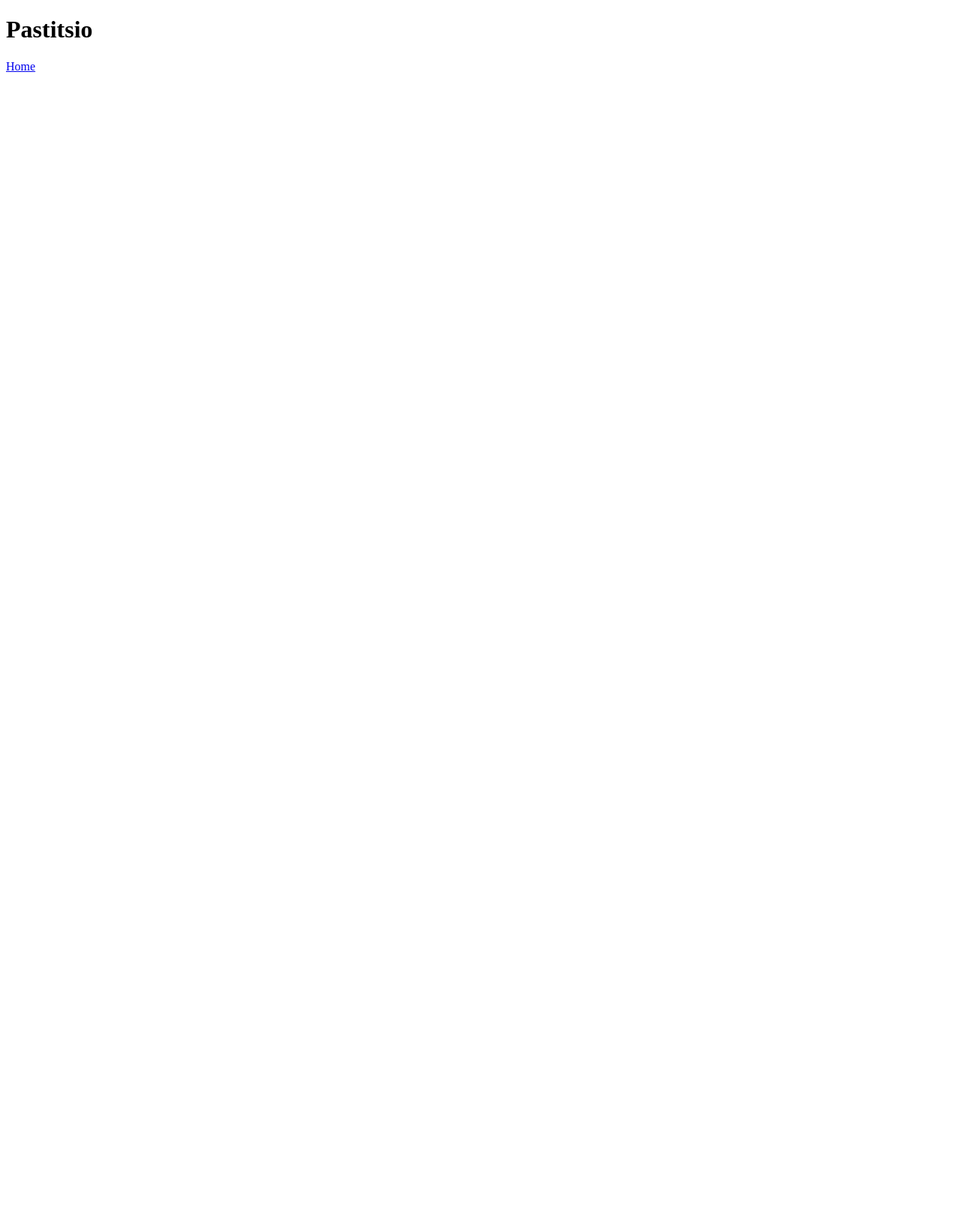
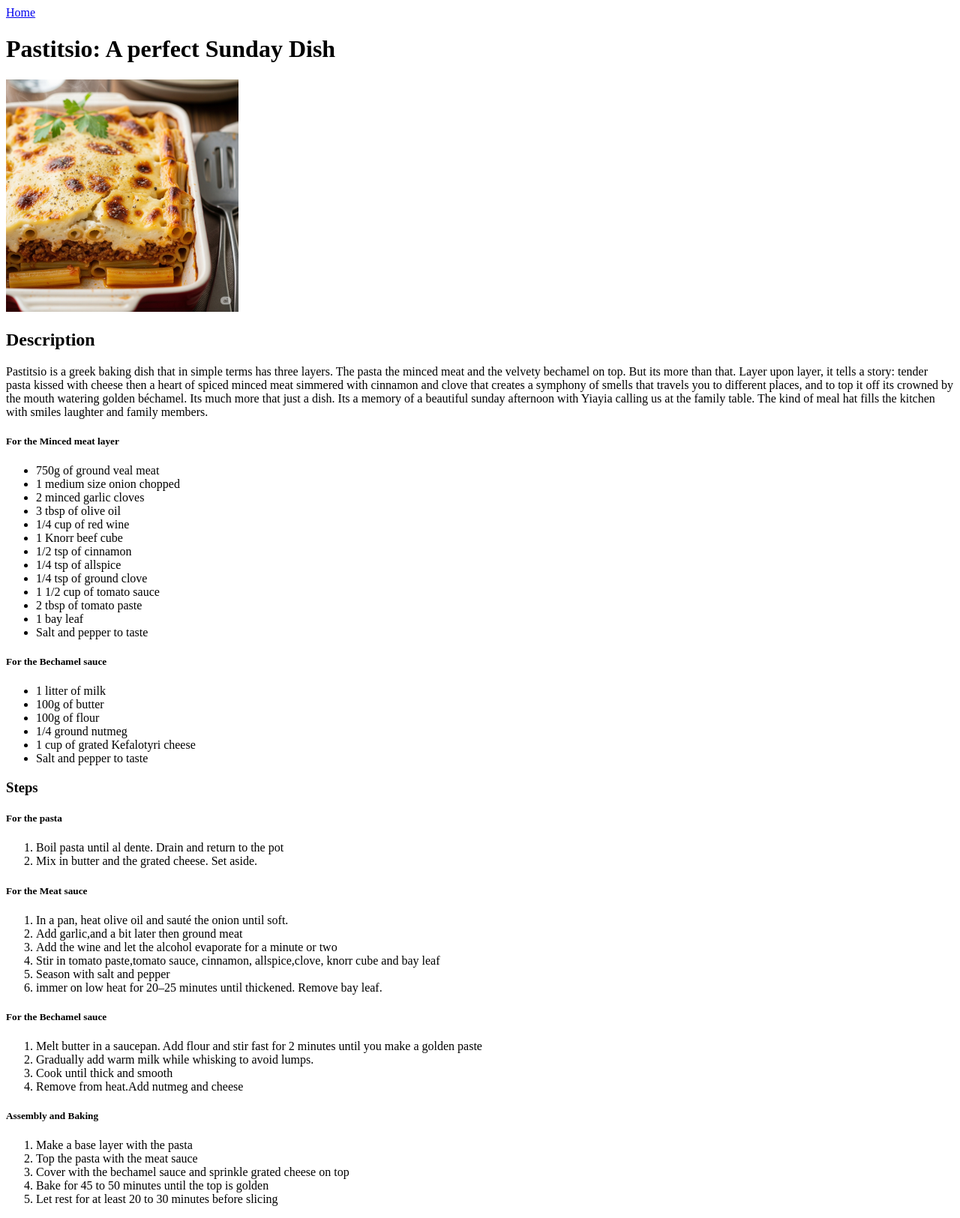
Before and after one commit to k0stalexis/odin-recipes, a plain HTML site: page recipes/pastitsio.html in a window 1280 px wide. Shown: the whole page at 75% size. Before the commit the page ends 800 px from the top, so only its background shows below. Drawn offline with Linux system fonts and the light colour scheme.

Commit message:
updated index file and added more recipes

```diff
--- a/recipes/pastitsio.html
+++ b/recipes/pastitsio.html
@@ -6,7 +6,84 @@
     </head>
 
     <body>
-        <h1>Pastitsio</h1>
-        <a href="../index.html">Home</a>
+       <a href="../index.html">Home</a>
+        <h1>Pastitsio: A perfect Sunday Dish</h1>
+        <img src="../images/IMG_4991.JPG" alt="Pastitsio Image" height="310" width="310">
+
+        <h2>Description</h2>
+            <p> Pastitsio is a greek baking dish that in simple terms has three layers.
+            The pasta the minced meat and the velvety bechamel on top. But its more
+            than that. Layer upon layer, it tells a story: tender pasta kissed with
+            cheese then a heart of spiced minced meat simmered with cinnamon and
+            clove that creates a symphony of smells that travels you to different
+            places, and to top it off  its crowned by the mouth watering golden béchamel.
+
+            Its much more that just a dish. Its a memory of a beautiful sunday
+            afternoon with Yiayia calling us at the family table. The kind of meal
+            hat fills the kitchen with smiles laughter and family members.</p>
+
+
+            <h5>For the Minced meat layer</h5>
+                <ul>
+                    <li>750g of ground veal meat</li>
+                    <li>1 medium size onion chopped</li>
+                    <li>2 minced garlic cloves</li>
+                    <li>3 tbsp of olive oil</li>
+                    <li>1/4 cup of red wine</li>
+                    <li>1 Knorr beef cube</li>
+                    <li>1/2 tsp of cinnamon</li>
+                    <li>1/4 tsp of allspice</li>
+                    <li>1/4 tsp of ground clove</li>
+                    <li>1 1/2 cup of tomato sauce</li>
+                    <li>2 tbsp of tomato paste</li>
+                    <li>1 bay leaf</li>
+                    <li>Salt and pepper to taste</li>
+                </ul>
+
+            <h5>For the Bechamel sauce</h5>
+                <ul>
+                    <li>1 litter of milk</li>
+                    <li>100g of butter</li>
+                    <li>100g of flour</li>
+                    <li>1/4 ground nutmeg</li>
+                    <li>1 cup of grated Kefalotyri cheese</li>
+                    <li>Salt and pepper to taste</li>
+                </ul>
+
+        <h3>Steps</h3>
+
+            <h5>For the pasta</h5>
+                <ol>
+                    <li>Boil pasta until al dente. Drain and return to the pot</li>
+                    <li>Mix in butter and the grated cheese. Set aside.</li>
+
+                </ol>
+
+            <h5>For the Meat sauce</h5>
+                <ol>
+                    <li>In a pan, heat olive oil and sauté the onion until soft.</li>
+                    <li>Add garlic,and a bit later then ground meat</li>
+                    <li>Add the wine and let the alcohol evaporate for a minute or two</li>
+                    <li>Stir in tomato paste,tomato sauce, cinnamon, allspice,clove, knorr cube and bay leaf</li>
+                    <li>Season with salt and pepper</li>
+                    <li>immer on low heat for 20–25 minutes until thickened. Remove bay leaf.</li>
+                </ol>
+
+            <h5>For the Bechamel sauce</h5>
+                <ol>
+                    <li>Melt butter in a saucepan. Add flour and stir fast for 2 minutes until you make a golden paste</li>
+                    <li>Gradually add warm milk while whisking to avoid lumps.</li>
+                    <li>Cook until thick and smooth</li>
+                    <li>Remove from heat.Add nutmeg and cheese</li>
+                </ol>
+
+             <h5>Assembly and Baking</h5>
+                <ol>
+                    <li>Make a base layer with the pasta</li>
+                    <li>Top the pasta with the meat sauce</li>
+                    <li>Cover with the bechamel sauce and sprinkle grated cheese on top</li>
+                    <li>Bake for 45 to 50 minutes until the top is golden</li>
+                    <li>Let rest for at least 20 to 30 minutes before slicing</li>
+                </ol>
     </body>
 </html>
```
Also changed, not shown: index.html (+6 -1 lines), recipes/melomakarona.html (added, +85 -0 lines), recipes/tyropitakia.html (added, +54 -0 lines), images/IMG_4991.JPG (added), images/melomakarona.PNG (added), images/tyropitakia.jpg (added).
